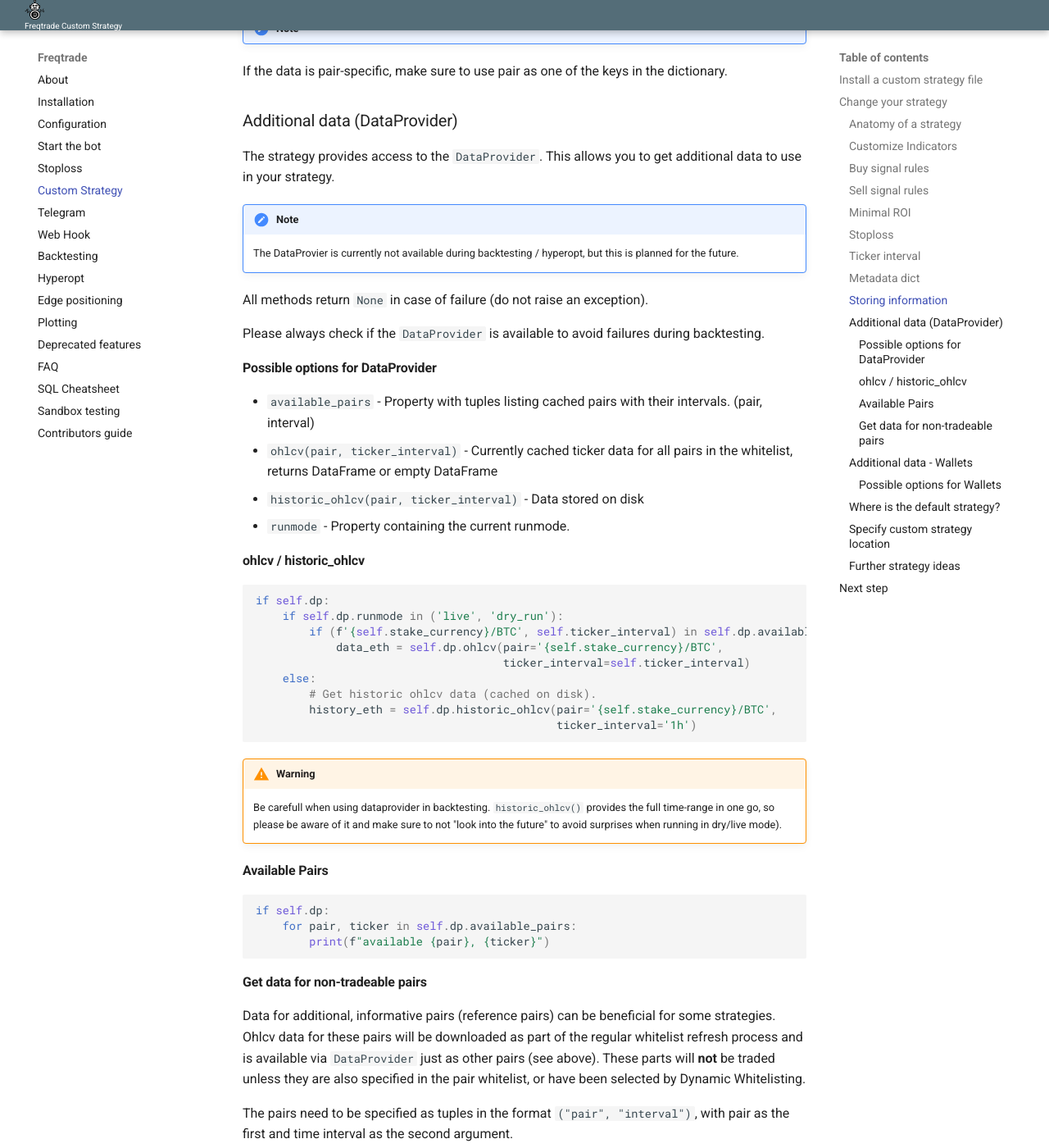
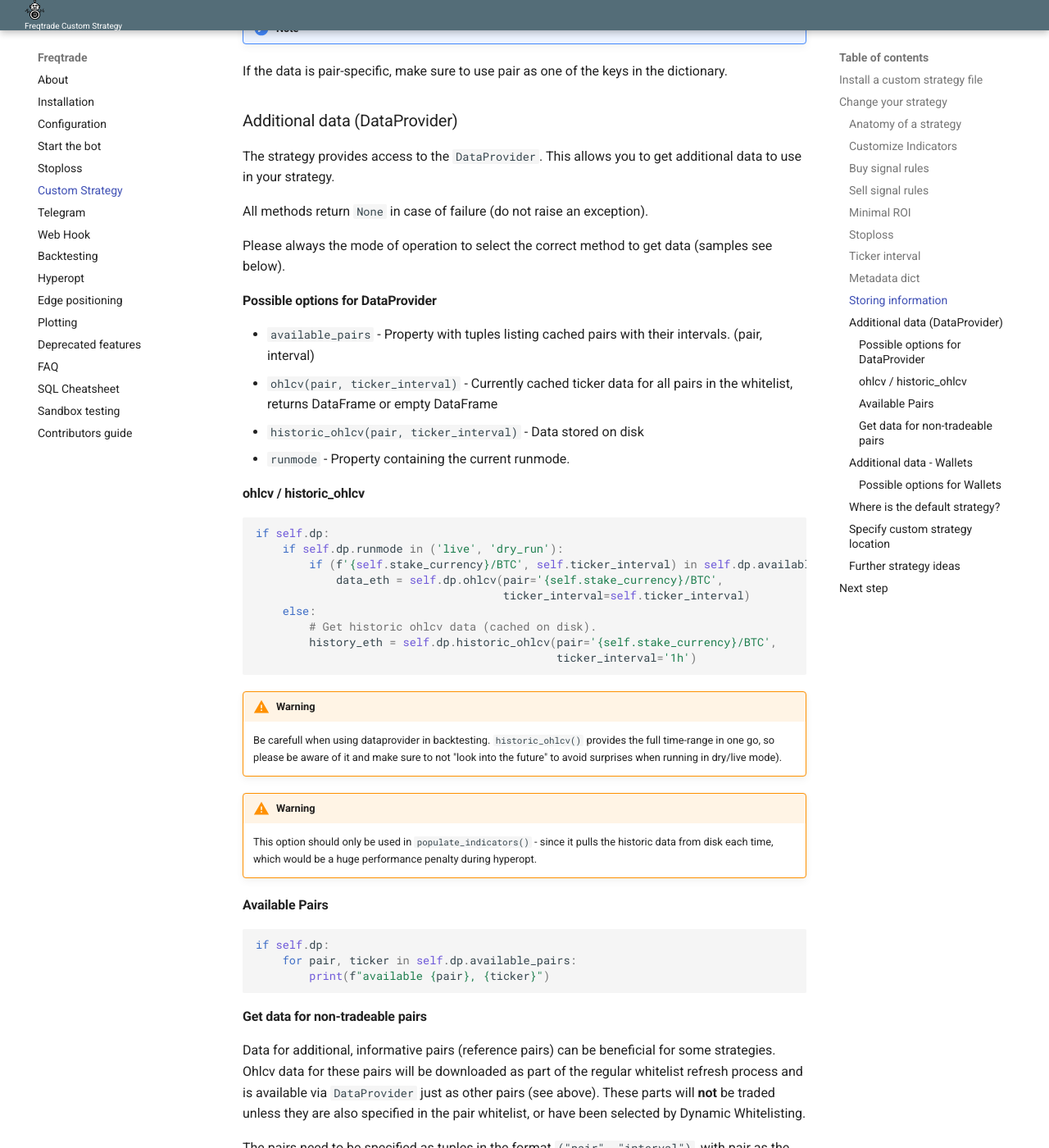
Before and after one commit to jacksonmori755/Crypto-trading-bot, an MkDocs documentation site: the page built from docs/bot-optimization.md, in a window 1280 px wide and 1400 px high, scrolled down 6014 px. Shown: the whole window at 82% size. Built offline with MkDocs 1.6.1 and Material for MkDocs 9.7.7, drawn with Linux system fonts in a browser that asks for light colours.

Commit message:
Update dataprovider docs

```diff
--- a/docs/bot-optimization.md
+++ b/docs/bot-optimization.md
@@ -260,12 +260,9 @@ class Awesomestrategy(IStrategy):
 
 The strategy provides access to the `DataProvider`. This allows you to get additional data to use in your strategy.
 
-!!! Note
-    The DataProvier is currently not available during backtesting / hyperopt, but this is planned for the future.
-
 All methods return `None` in case of failure (do not raise an exception).
 
-Please always check if the `DataProvider` is available to avoid failures during backtesting.
+Please always the mode of operation to select the correct method to get data (samples see below).
 
 #### Possible options for DataProvider
 
@@ -291,6 +288,9 @@ if self.dp:
 !!! Warning Warning about backtesting
     Be carefull when using dataprovider in backtesting. `historic_ohlcv()` provides the full time-range in one go,
     so please be aware of it and make sure to not "look into the future" to avoid surprises when running in dry/live mode).
+
+!!! Warning Warning in hyperopt
+    This option should only be used in `populate_indicators()` - since it pulls the historic data from disk each time, which would be a huge performance penalty during hyperopt.
 
 #### Available Pairs
 
```
